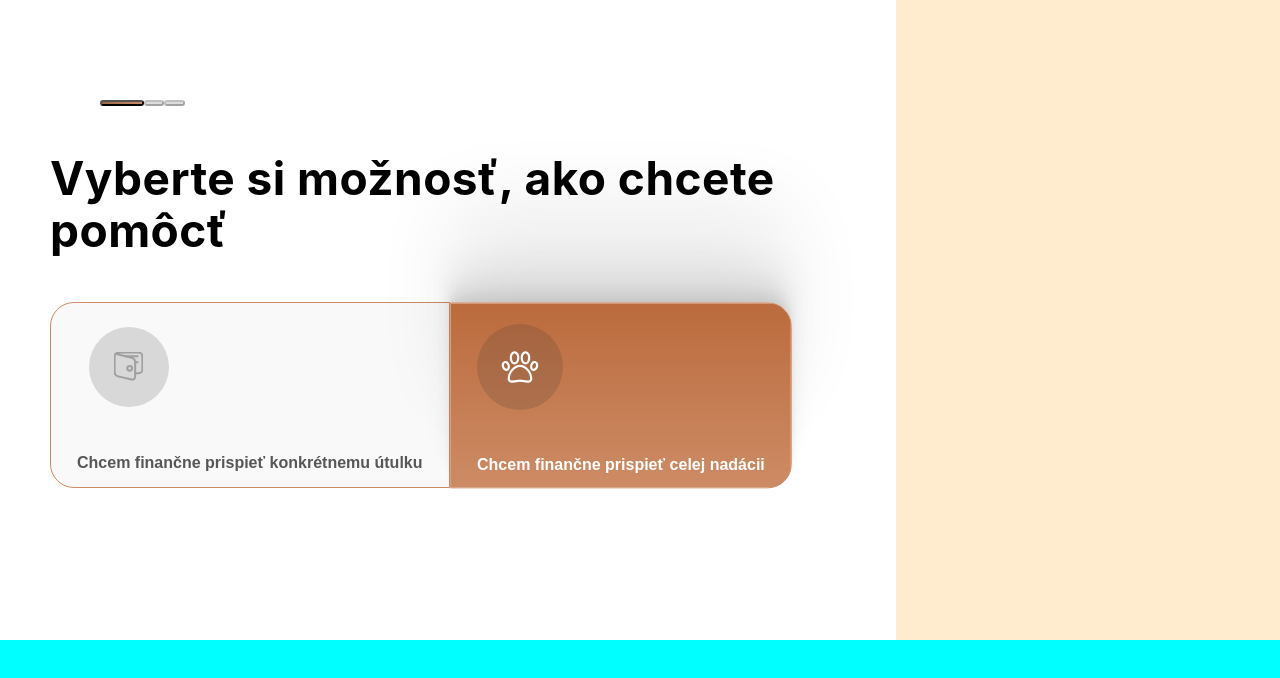
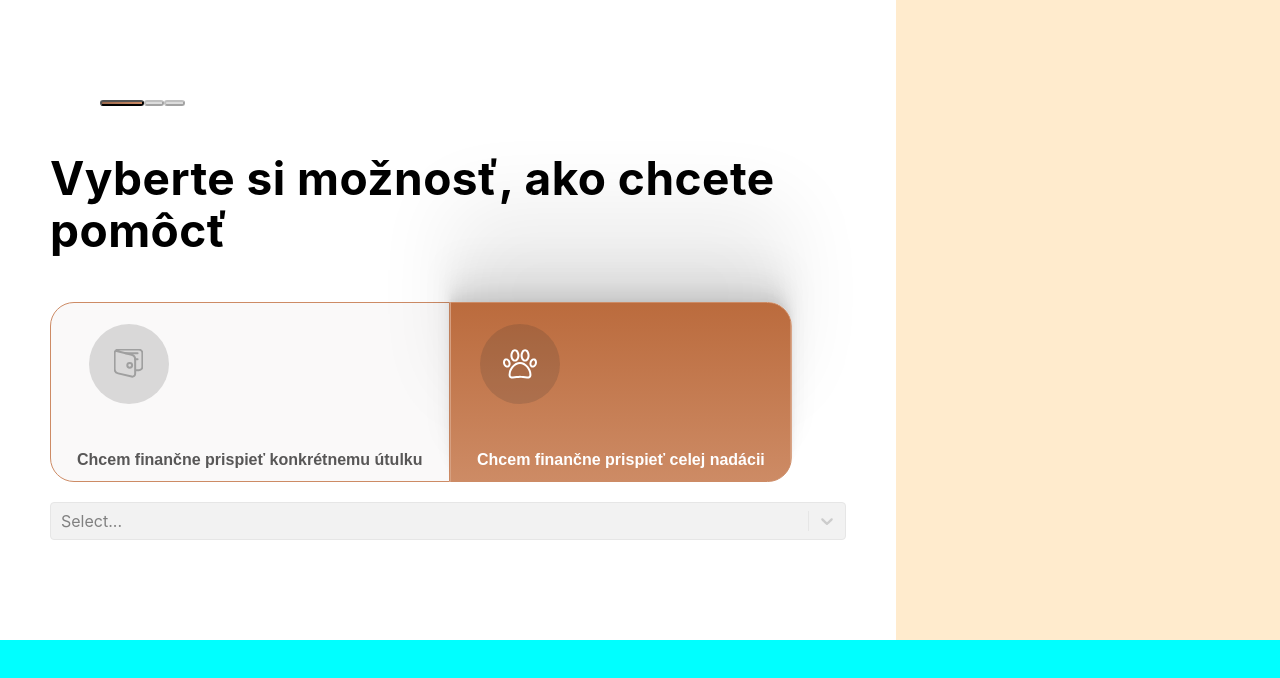
Before and after one commit to OskarMihalik/Good-boy, a React (Create React App) app: page / in a window 1280 px wide. Shown: the top 678 px of the page. Built offline with nearby package versions, Linux system fonts and the light colour scheme; no server answers.

Commit message:
created select dropdown, fetching data for dropdown, need to repair all items in dropdown are selected

```diff
--- a/package.json
+++ b/package.json
@@ -10,6 +10,7 @@
     "react-dom": "^17.0.2",
     "react-redux": "^7.2.4",
     "react-scripts": "4.0.3",
+    "react-select": "^4.3.1",
     "redux": "^4.1.0",
     "styled-components": "^4.4.1",
     "web-vitals": "^1.0.1"
--- a/src/actions/index.js
+++ b/src/actions/index.js
@@ -11,3 +11,10 @@ export const changeActiveButton = (activeButton)=>{
         payload: activeButton
     }
 }
+
+export const setShelterList = (list) => {
+    return {
+        type: 'SETSHELTERLIST',
+        payload: list
+    }
+}
--- a/src/components/Intro.js
+++ b/src/components/Intro.js
@@ -1,13 +1,25 @@
-import React from 'react';
-import {OptionButtonContainer, OptionButton, Title, Root, OptionButtonText, OptionButtonContent, OptionButtonImg} from "../styles/stylesIntro";
+import React, {useEffect} from 'react';
+import Select from 'react-select';
+import {OptionButtonContainer, OptionButton, Title, Root, OptionButtonText, OptionButtonContent, OptionButtonImg, DropDownDiv} from "../styles/stylesIntro";
 import {useSelector, useDispatch} from "react-redux";
-import {changeActiveButton} from "../actions";
+import {changeActiveButton, setShelterList} from "../actions";
 import walletLogo from '../img/wallet.svg'
 import pawLogo from '../img/paw2.svg'
 
 const Intro = () => {
     const activeButton = useSelector(state => state.activeOptionButton)
     const dispatch = useDispatch()
+    const shelterList = useSelector(state => state.shelterList)
+
+    useEffect(() => {
+        const fetchData = async () => {
+            const response = await fetch('https://frontend-assignment-api.goodrequest.com/api/v1/shelters');
+            return await response.json();
+        };
+        fetchData().then((data)=>{
+            dispatch(setShelterList(data.shelters))
+        });
+    }, [dispatch]);
 
     return (
         <Root>
@@ -37,7 +49,9 @@ const Intro = () => {
                     </OptionButtonContent>
                 </OptionButton>
             </OptionButtonContainer>
-
+            <DropDownDiv>
+                <Select options={shelterList} getOptionLabel={(data)=>data.name} isDisabled={!activeButton}/>
+            </DropDownDiv>
 
         </Root>
     );
--- a/src/reducers/index.js
+++ b/src/reducers/index.js
@@ -1,10 +1,12 @@
 import {activeTabReducer} from "./activeTabReducer";
 import activeOptionButtonReducer from "./optionButtonReducer";
+import shelterListReducer from "./shelterListReducer";
 import {combineReducers} from "redux";
 
 const allReducers = combineReducers({
     activeTab: activeTabReducer,
-    activeOptionButton: activeOptionButtonReducer
+    activeOptionButton: activeOptionButtonReducer,
+    shelterList: shelterListReducer,
 })
 
 export default allReducers
--- /dev/null
+++ b/src/reducers/shelterListReducer.js
@@ -0,0 +1,10 @@
+const activeTabReducer = (state = [], action)=>{
+    switch (action.type){
+        case 'SETSHELTERLIST':
+            return action.payload
+        default:
+            return state
+    }
+}
+
+export  default activeTabReducer
--- a/src/styles/stylesIntro.js
+++ b/src/styles/stylesIntro.js
@@ -37,6 +37,7 @@ const OptionButtonContent = styled.div`
 `
 
 const OptionButtonText = styled.p`
+  max-width: 500px;
   grid-area: text;
   text-align: left;
   font-style: normal;
@@ -53,6 +54,14 @@ const OptionButtonText = styled.p`
 
 const OptionButtonImg = styled.div`
   grid-area: img;
+  img {
+    width: 80px;
+    height: 80px;
+  }
+`
+
+const DropDownDiv = styled.div`
+  padding: 20px 0 20px 0;
 `
 
 const Title = styled.p`
@@ -67,4 +76,4 @@ const Title = styled.p`
   color: #000000;
 `
 
-export {OptionButtonContainer, OptionButton, Title, Root, OptionButtonContent, OptionButtonText, OptionButtonImg}
+export {OptionButtonContainer, OptionButton, Title, Root, OptionButtonContent, OptionButtonText, OptionButtonImg, DropDownDiv}
```
Also changed, not shown: 2 other files (tests, documents, lock files or other folders).
